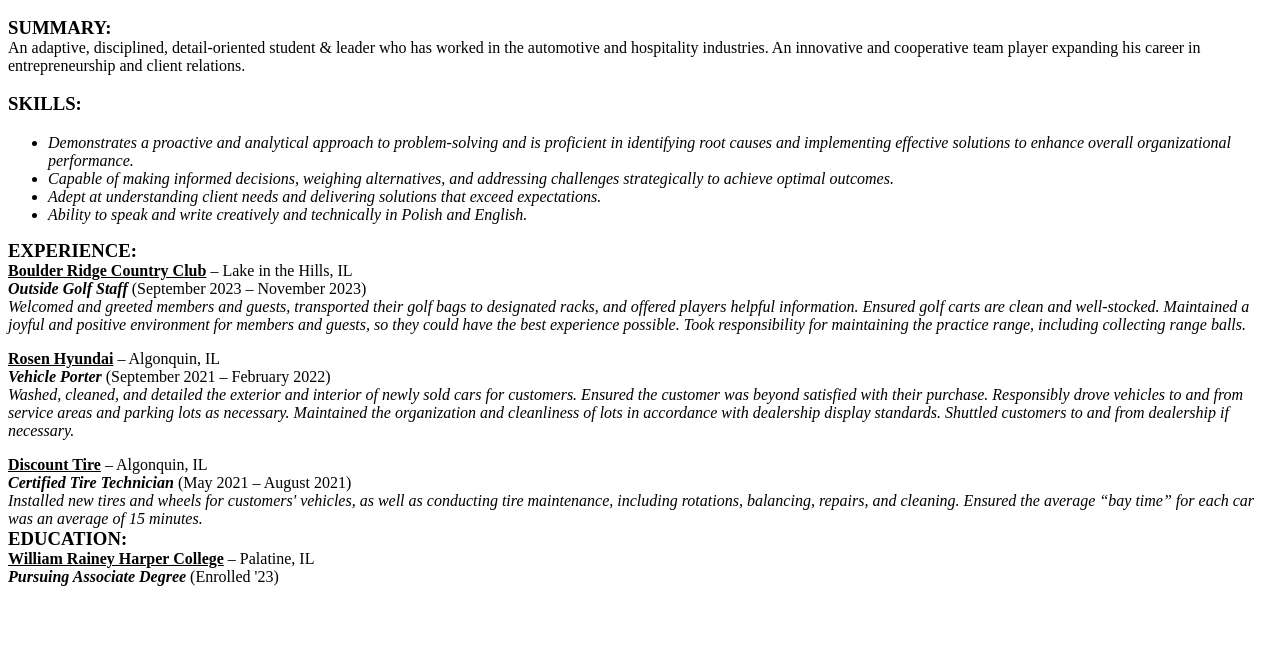
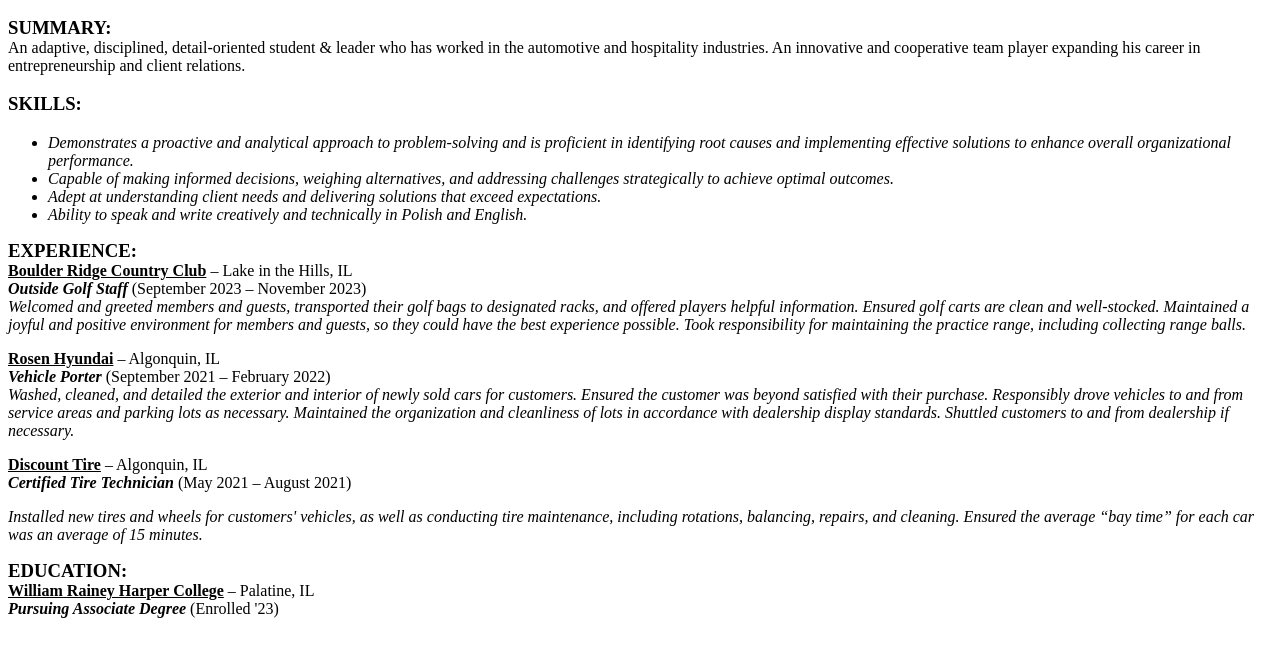
Before and after one commit to harperoliver/cis101, a plain HTML site: page index.html in a window 1280 px wide. Shown: the part 101-758 px from the top of the page. Drawn offline with Linux system fonts and the light colour scheme.

Commit message:
Update index.html

```diff
--- a/index.html
+++ b/index.html
@@ -60,7 +60,7 @@ Maintained a joyful and positive environment for members and guests, so they cou
 <p style="margin-bottom:0; margin: 0; padding-top:0;">
     <i><b>Certified Tire Technician</b></i> (May 2021 – August 2021)
 </p>
-<p style="margin: 0; padding-top:0;">
+<p style="padding-top:0;">
     <i>Installed new tires and wheels for customers' vehicles, as well as conducting tire maintenance, including rotations, balancing, repairs, and cleaning. Ensured the average “bay time” for each car was an average of 15 minutes.</i>
 </p>
 
```
